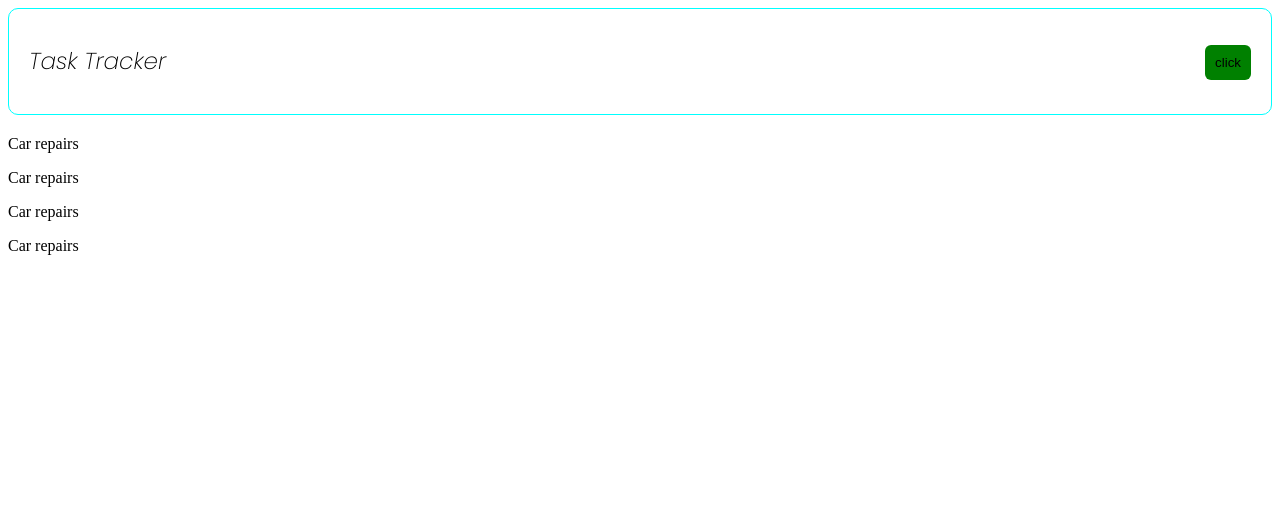
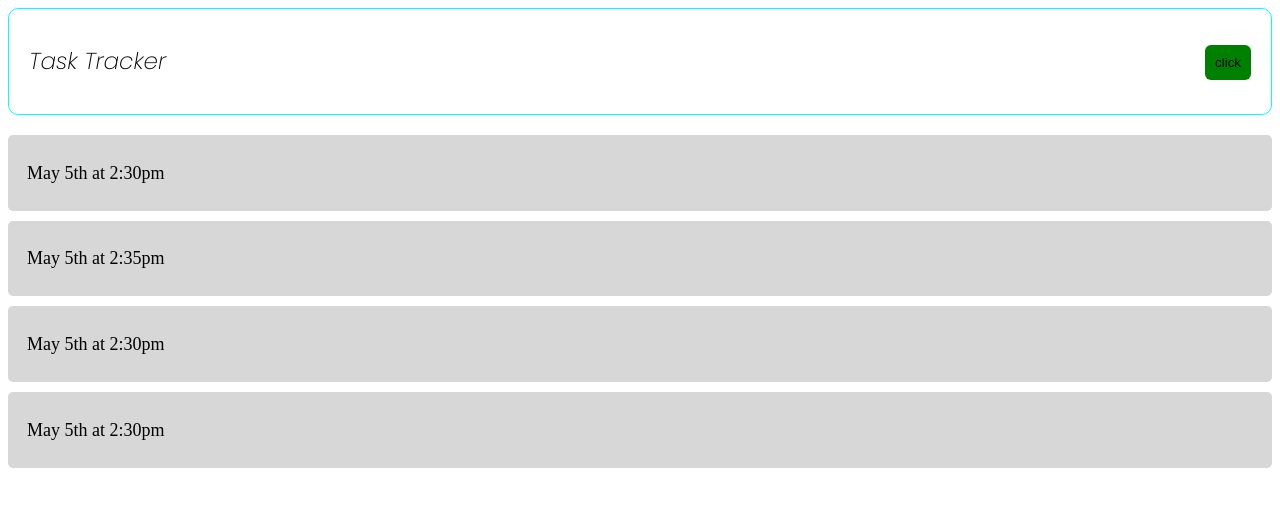
Before and after one commit to MuhireIghor/Angular-Init, an Angular app: page / in a window 1280 px wide. Shown: the top 506 px of the page. Built offline with nearby package versions, Linux system fonts and the light colour scheme; data requests are answered from the project's data file.

Commit message:
Tasks fetching from json-server

```diff
--- /dev/null
+++ b/db.json
@@ -0,0 +1,26 @@
+{ "tasks":[
+    {
+        "id":1,
+       " text":"Car repairs",
+        "day":"May 5th at 2:30pm",
+        "reminder":true
+    },
+    {
+        "id":2,
+       " text":"Car repairs",
+        "day":"May 5th at 2:35pm",
+        "reminder":true
+    },
+    {
+        "id":3,
+       " text":"Car repairs",
+        "day":"May 5th at 2:30pm",
+        "reminder":true
+    },
+    {
+        "id":4,
+       " text":"Car repairs",
+        "day":"May 5th at 2:30pm",
+        "reminder":true
+    }
+]}
--- a/src/app/components/task-item/task-item.component.css
+++ b/src/app/components/task-item/task-item.component.css
@@ -0,0 +1,14 @@
+.container{
+    background-color: rgb(216, 215, 215);
+    border-radius: 5px;
+    padding: 9px;
+    margin-bottom: 10px;
+}
+.container>h3{
+    margin-left: 10px;
+}
+.container>p{
+    margin-left: 10px;
+    font-weight: 400;
+    font-size: large;
+}
--- a/src/app/components/task-item/task-item.component.html
+++ b/src/app/components/task-item/task-item.component.html
@@ -1 +1,4 @@
-<p>{{task.text}}</p>
+<div class="container">
+    <h3>{{task.text}}</h3>
+    <p>{{task.day}}</p>
+</div>
--- a/src/app/components/tasks/tasks.component.ts
+++ b/src/app/components/tasks/tasks.component.ts
@@ -1,5 +1,5 @@
 import { Component, OnInit } from '@angular/core';
-import { TASKS } from 'src/app/mock-task';
+import { TaskService } from 'src/app/services/task.service';
 import { Task } from 'src/app/task';
 
 @Component({
@@ -8,10 +8,13 @@ import { Task } from 'src/app/task';
   styleUrls: ['./tasks.component.css']
 })
 export class TasksComponent implements OnInit {
-tasks:Task[] = TASKS;
-  constructor() { }
+tasks:Task[] = [];
+
+  constructor( private taskService:TaskService) { }
 
   ngOnInit(): void {
+   this.taskService.getTasks().subscribe((tasks)=>(this.tasks= tasks));
   }
 
+
 }
--- /dev/null
+++ b/src/app/services/task.service.ts
@@ -0,0 +1,17 @@
+import { Injectable } from '@angular/core';
+import {Observable,of} from 'rxjs'
+import { TASKS } from 'src/app/mock-task';
+import { Task } from '../task';
+import {HttpClient,HttpHeaders} from '@angular/common/http'
+
+@Injectable({
+  providedIn: 'root'
+})
+export class TaskService {
+private apiUrl :string= "http://localhost:5000/tasks";
+
+  constructor(private http:HttpClient) { }
+  getTasks():Observable<Task[]>{
+   return this.http.get<Task[]>(this.apiUrl);
+  }
+}
```
Also changed, not shown: package.json (+6 -1 lines), src/app/app.module.ts (+5 -2 lines), 2 other files (tests, documents, lock files or other folders).
